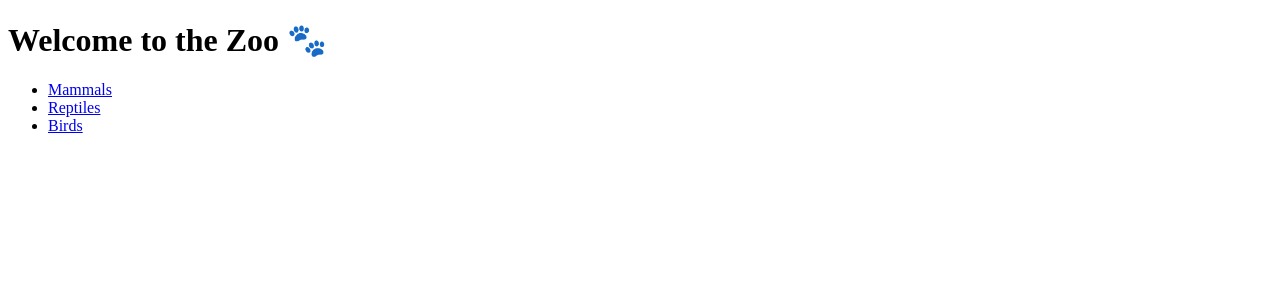
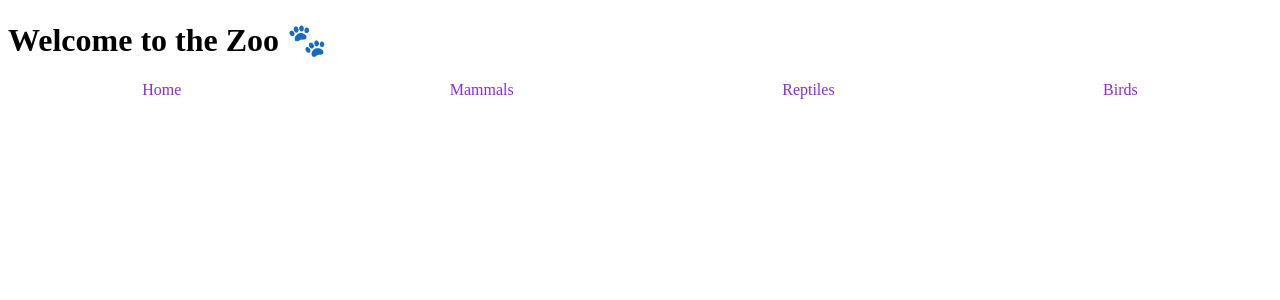
Before and after one commit to VaishaliGovindaraj/React-Zoo-Site, a React (Vite) app: page / in a window 1280 px wide. Shown: the top 300 px of the page. Built offline with nearby package versions, Linux system fonts and the light colour scheme.

Commit message:
adding Navigation

```diff
--- /dev/null
+++ b/src/components/Navigation/index.jsx
@@ -0,0 +1,15 @@
+import { groupNames } from "../../data/animals"
+import { NavLink } from "react-router-dom"
+import styles from './navigation.module.css'
+
+const Navigation = () => {
+
+    return(
+        <div className={styles.nav_menu}>
+            <NavLink  to="/" className={styles.menuItem}> Home</NavLink>
+            {groupNames.map(group => (<NavLink to={`/${group.toLowerCase()}`}  className={styles.menuItem}>{group}</NavLink>))}
+        </div>
+    )
+}
+
+export default Navigation;
--- /dev/null
+++ b/src/components/Navigation/navigation.module.css
@@ -0,0 +1,9 @@
+.nav_menu{
+    display: flex;
+    justify-content: space-around;
+}
+
+.menuItem{
+    text-decoration: none;
+    color:blueviolet;
+}
--- a/src/data/animals.js
+++ b/src/data/animals.js
@@ -61,7 +61,7 @@ let birdArray = [birdCassowary,birdKookaburra,birdYellowTailedBlackCockatoo];
 
 let animalArray = [...mammalArray, ...reptileArray, ...birdArray];
 
-export const groupNames = [... new Set(animalArray.map(item => item.groupName))];
+export const groupNames = [... new Set(animalArray.map(item => item.groupName))]
 console.log(groupNames)
 
 export {animalArray, mammalArray, reptileArray, birdArray};
--- a/src/pages/Home/index.jsx
+++ b/src/pages/Home/index.jsx
@@ -1,14 +1,10 @@
-import { Link } from "react-router-dom";
+import Navigation from "../../components/Navigation";
 
 const Home = () => {
   return (
     <div>
       <h1>Welcome to the Zoo 🐾</h1>
-      <ul>
-        <li><Link to="/mammals">Mammals</Link></li>
-        <li><Link to="/reptiles">Reptiles</Link></li>
-        <li><Link to="/birds">Birds</Link></li>
-      </ul>
+      <Navigation />
     </div>
   );
 };
```
Also changed, not shown: Plan_doc.txt (added), Status.txt (added), src/pages/Home/home.module.css (added).
